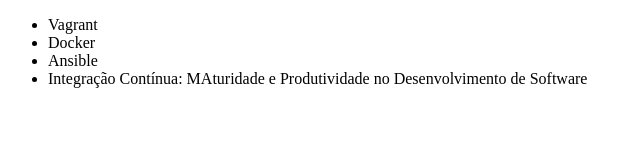
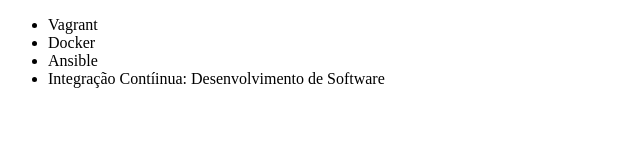
Before and after one commit to Harley-Ferreira/projetos, a plain HTML site: page index.html in a window 1280 px wide. Shown: the whole page, without its empty margins (0-640 px from the left). Drawn offline with Linux system fonts and the light colour scheme.

Commit message:
Mudados o li novamente

```diff
--- a/index.html
+++ b/index.html
@@ -8,7 +8,7 @@
 		<li>Vagrant</li>
 		<li>Docker</li>
 		<li>Ansible</li>
-		<li>Integração Contínua: MAturidade e Produtividade no Desenvolvimento de Software</li>
+		<li>Integração Contíinua: Desenvolvimento de Software</li>
 	</ul>
 
 </body>
```
